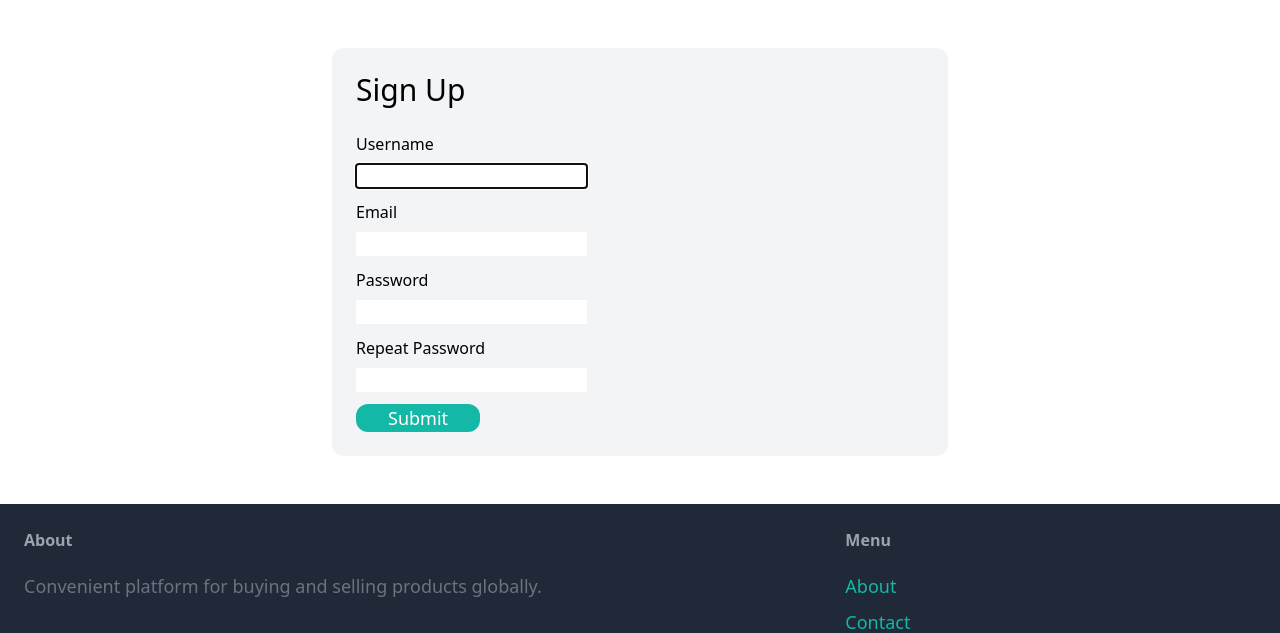
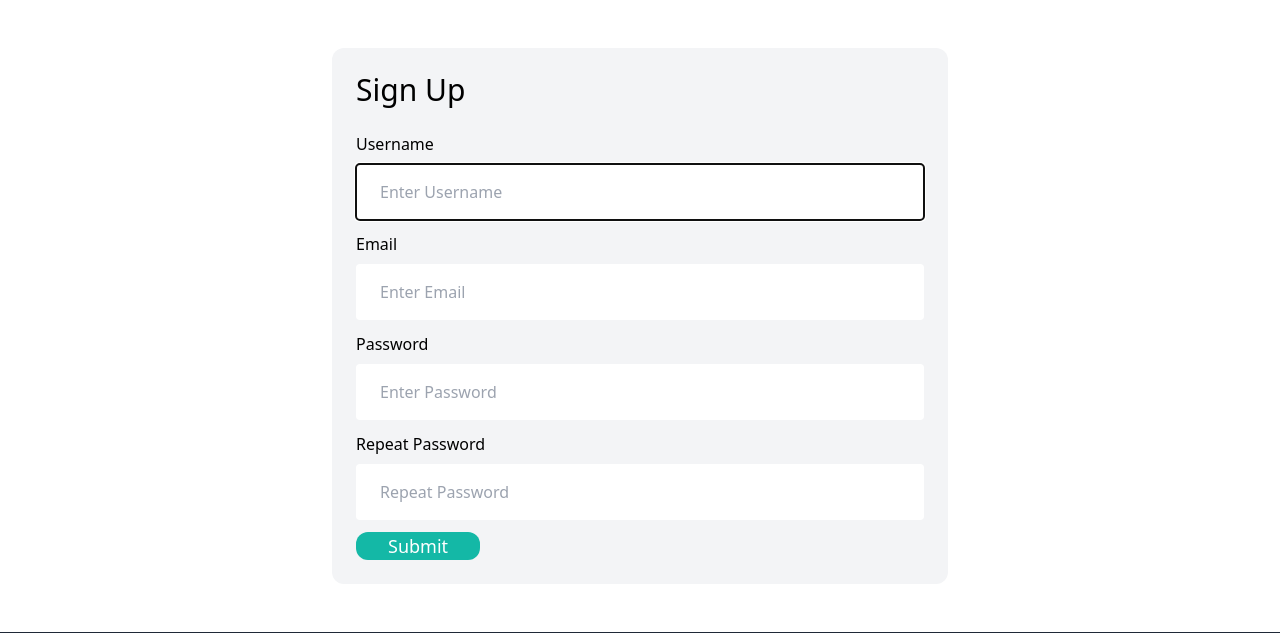
Before and after one commit to Zufishan14/D-mark, a Django app: page /signup/ in a window 1280 px wide. Shown: the part 77-710 px from the top of the page. Run offline with Django 5.2, Linux system fonts and the light colour scheme; some libraries are stand-ins or nearby versions.

Commit message:
9th Commit

```diff
--- a/puddle/core/forms.py
+++ b/puddle/core/forms.py
@@ -6,3 +6,8 @@ class SignUpForm(UserCreationForm):
     class Meta:
         model = User
         fields = ('username', 'email', 'password1', 'password2')
+
+    username = forms.CharField(widget=forms.TextInput(attrs={'placeholder': 'Enter Username', 'class': 'w-full py-4 px-6 rounded'}))
+    email = forms.CharField(widget=forms.EmailInput(attrs={'placeholder': 'Enter Email', 'class': 'w-full py-4 px-6 rounded'}))
+    password1 = forms.CharField(widget=forms.PasswordInput(attrs={'placeholder': 'Enter Password', 'class': 'w-full py-4 px-6 rounded'}))
+    password2 = forms.CharField(widget=forms.PasswordInput(attrs={'placeholder': 'Repeat Password', 'class': 'w-full py-4 px-6 rounded'}))
--- a/puddle/core/templates/core/signup.html
+++ b/puddle/core/templates/core/signup.html
@@ -8,9 +8,6 @@
 
     <form method="post" action=".">
         {% csrf_token %}
-
-
-        {{ form.non_field_errors }}
 
         <div class="mb-3">
             <label class="inline-block mb-2">Username</label><br>
@@ -32,6 +29,17 @@
             {{ form.password2 }}
         </div>
 
+        {% if form.errors or form.non_field_errors %}
+            <div class="mb-3 pg-6 bg-red-100 rounded-xl">
+                {% for field in form %}
+                    {{ field.errors }}
+                {% endfor %}
+
+                {{ form.non_field_errors }}
+
+            </div>
+        {% endif %}
+
         <button class="py=4 px-8 text-lg bg-teal-500 hover:bg-teal-700 rounded-xl text-white">Submit</button>
     </form>
 
--- a/puddle/core/views.py
+++ b/puddle/core/views.py
@@ -1,4 +1,4 @@
-from django.shortcuts import render
+from django.shortcuts import render, redirect
 from item.models import Category, Item
 
 from .forms import SignUpForm
@@ -16,7 +16,15 @@ def index(request):
 def contact(request):
     return render(request, 'core/contact.html')
 def signup(request):
-        form = SignUpForm()
+        if request.method == 'POST':
+            form = SignUpForm(request.POST)
+
+            if form.is_valid():
+                form.save()
+
+                return redirect('/login/')
+        else:
+            form = SignUpForm()
 
         return render(request, 'core/signup.html', {
             'form': form,
```
Also changed, not shown: puddle/db.sqlite3.
